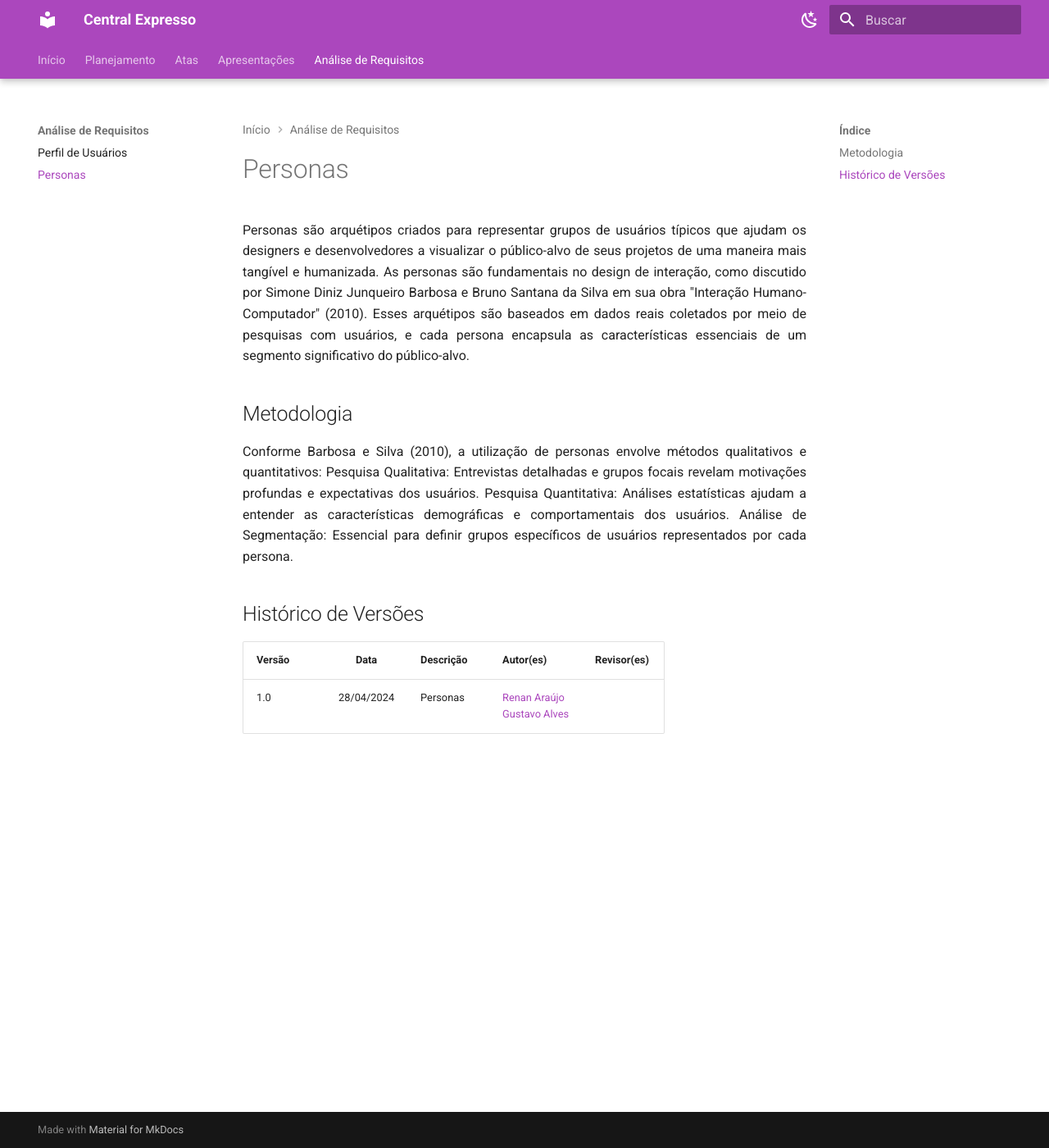
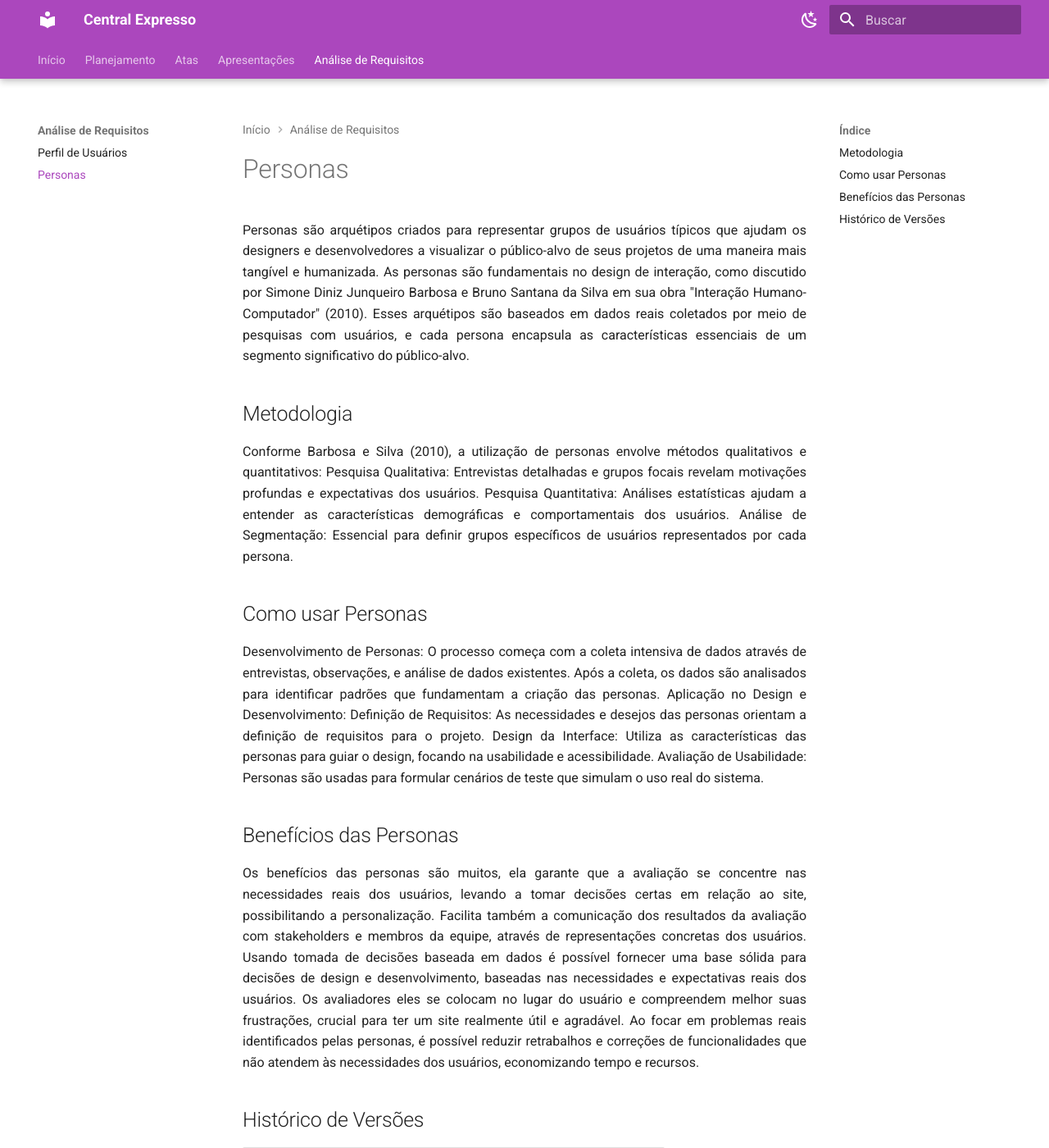
Before and after one commit to Interacao-Humano-Computador/2024.1-Grupo08, an MkDocs documentation site: the page built from docs/requisitos/personas.md, in a window 1280 px wide and 1400 px high. Shown: the whole window at 82% size. Built offline with MkDocs 1.6.1 and Material for MkDocs 9.7.7, drawn with Linux system fonts in a browser that asks for light colours.

Commit message:
Update personas.md

```diff
--- a/docs/requisitos/personas.md
+++ b/docs/requisitos/personas.md
@@ -8,6 +8,22 @@ Pesquisa Quantitativa: Análises estatísticas ajudam a entender as característ
 Análise de Segmentação: Essencial para definir grupos específicos de usuários representados por cada persona.
 
 
+## Como usar Personas
+
+Desenvolvimento de Personas:
+O processo começa com a coleta intensiva de dados através de entrevistas, observações, e análise de dados existentes. Após a coleta, os dados são analisados para identificar padrões que fundamentam a criação das personas.
+Aplicação no Design e Desenvolvimento:
+Definição de Requisitos: As necessidades e desejos das personas orientam a definição de requisitos para o projeto.
+Design da Interface: Utiliza as características das personas para guiar o design, focando na usabilidade e acessibilidade.
+Avaliação de Usabilidade: Personas são usadas para formular cenários de teste que simulam o uso real do sistema.
+
+
+## Benefícios das Personas
+
+Os benefícios das personas são muitos, ela garante que a avaliação se concentre nas necessidades reais dos usuários, levando a tomar decisões certas em relação ao site, possibilitando a personalização. Facilita também a comunicação dos resultados da avaliação com stakeholders e membros da equipe, através de representações concretas dos usuários. Usando tomada de decisões baseada em dados é possível fornecer uma base sólida para decisões de design e desenvolvimento, baseadas nas necessidades e expectativas reais dos usuários. Os avaliadores eles se colocam no lugar do usuário e compreendem melhor suas frustrações, crucial para ter um site realmente útil e agradável. Ao focar em problemas reais identificados pelas personas, é possível reduzir retrabalhos e correções de funcionalidades que não atendem às necessidades dos usuários, economizando tempo e recursos.
+
+
+
 ## Histórico de Versões
 
 | Versão |    Data    | Descrição                                 | Autor(es)                                       | Revisor(es)                                    |
```
